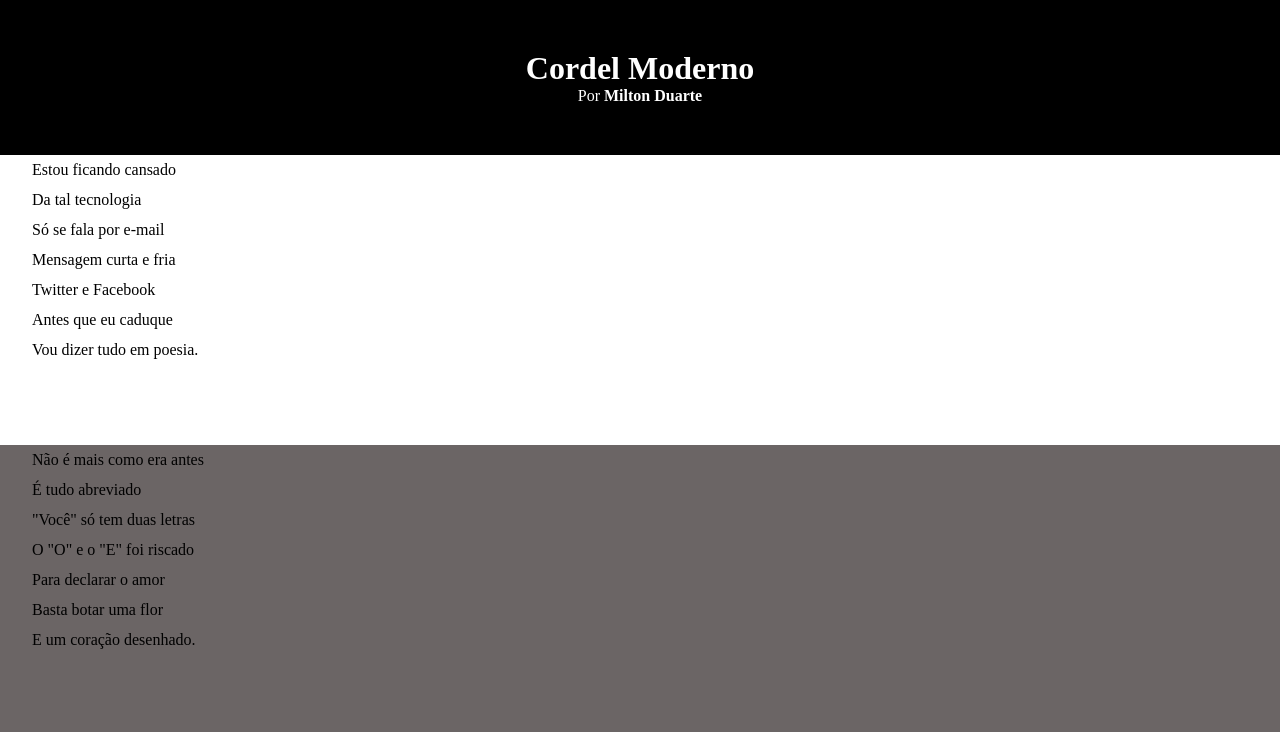
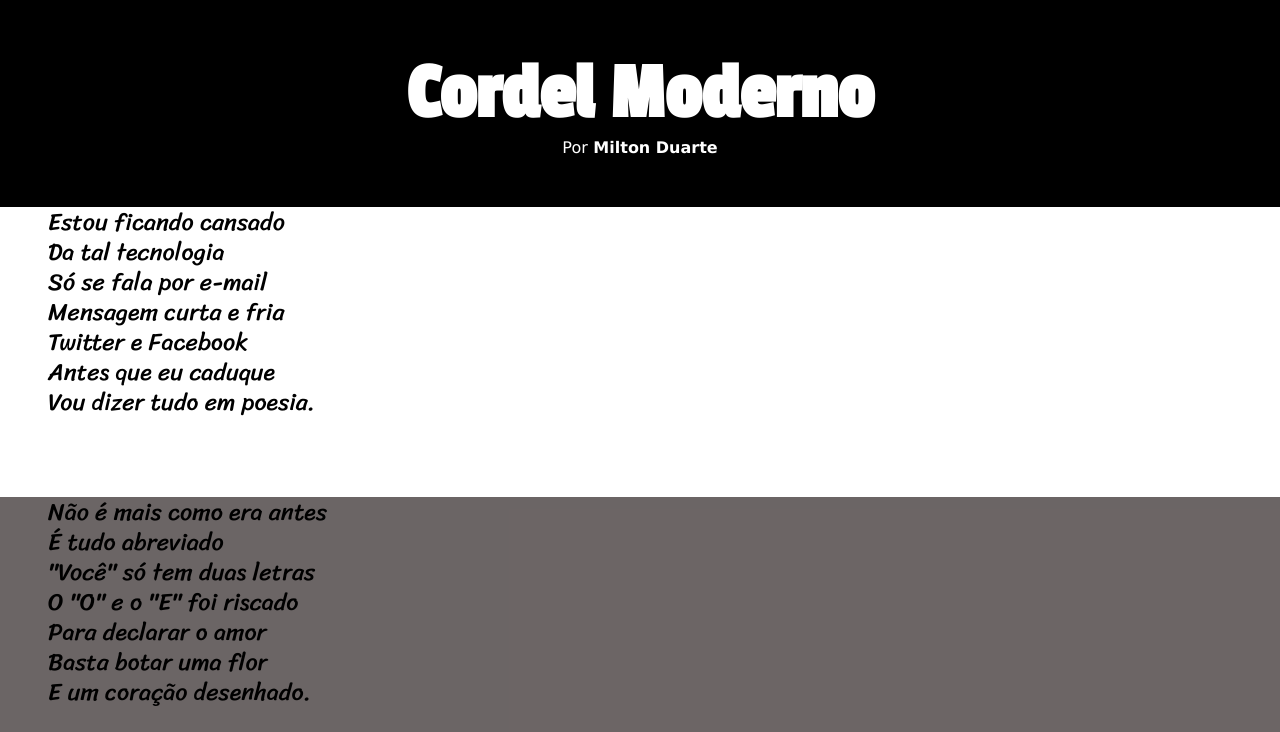
Before and after one commit to Davidjean23reis/html-css, a plain HTML site: page exercicios/des11/index.html in a window 1280 px wide. Shown: the top 732 px of the page. Drawn offline with Linux system fonts and the light colour scheme.

Commit message:
Atualizei os estilos des11

```diff
--- a/exercicios/des11/estilo/style.css
+++ b/exercicios/des11/estilo/style.css
@@ -1,4 +1,14 @@
 @charset "UTF-8";
+
+@import url('https://fonts.googleapis.com/css2? family= Passion+One & family= Sriracha & display=swap');
+
+@import url('https://fonts.googleapis.com/css2? family= Sriracha & display=swap');
+
+:root {
+    --fonte1: verdana, Geneva, Tahoma, Sans-serif;
+    --fonte2: 'Passion One', cursive;
+    --fonte3: 'Sriracha', cursive;
+}
 
 * {
   margin: 0px;
@@ -9,6 +19,7 @@ html,
 body {
   min-height: 100vh;
   background-color: rgba(107, 100, 100, 0.904);
+  font-family: var(--fonte1);
 }
 
 header {
@@ -20,6 +31,9 @@ header {
 header > h1 {
   padding-top: 50px;
   text-transform: small-caps;
+  font-family: var(--fonte2);
+  font-size: 10vh;
+
 }
 
 header > p {
@@ -43,14 +57,18 @@ section.imagem {
   color: white;
 }
 section.imagem > p {
+  display: inline-block;
   background-color: rgba(0, 0, 0, 0.719);
-  width: 300px;
+  padding:100px;
 }
 section {
   padding-top: 10hv;
   padding-bottom: 10vh;
   padding-left: 2em;
   line-height: 30px;
+  font-family: var(--fonte3);
+  font-size: 3vh;
+
 }
 footer {
   background-color: black;
--- a/exercicios/des11/index.html
+++ b/exercicios/des11/index.html
@@ -9,7 +9,7 @@
     <body>
         <header>
             <h1>Cordel Moderno</h1>
-            <p>Por<a href="https://www.recantodasletras.com.br/poesias/3186743" target_="blank"> Milton Duarte</a>
+            <p>Por<a href="https://www.recantodasletras.com.br/poesias/3186743" target="blank"> Milton Duarte</a>
             </p>
         </header>
 
```
